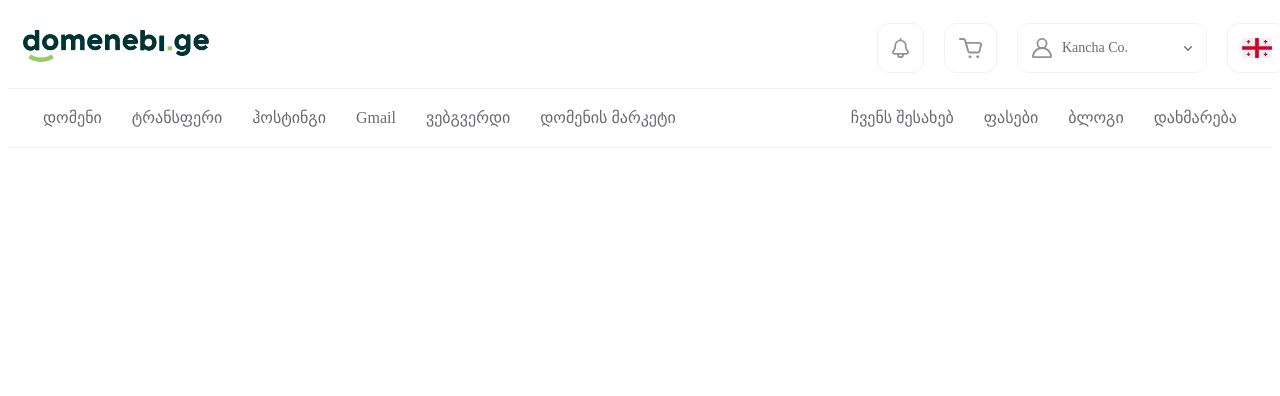
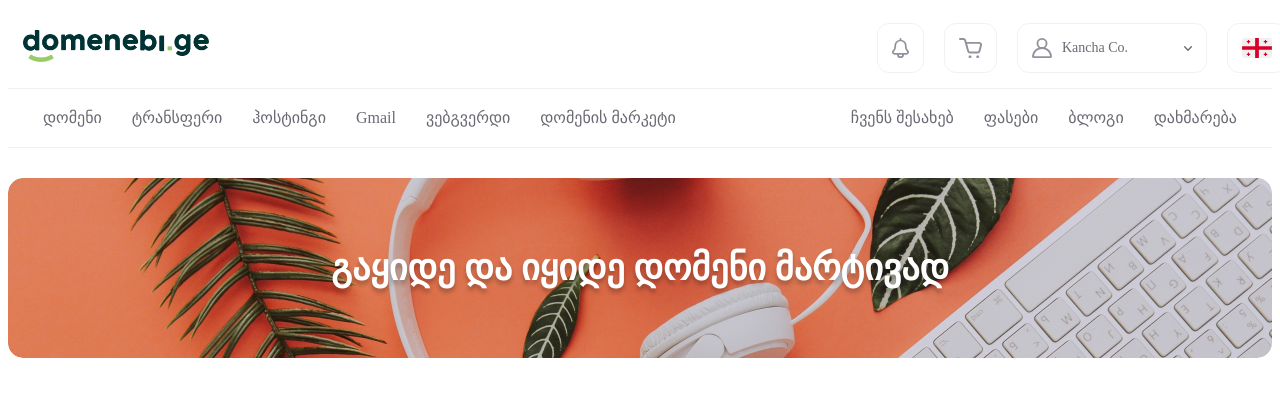
Before and after one commit to Erekle98/domenebi, a Next.js app: page / in a window 1280 px wide. Shown: the top 396 px of the page. Built offline with nearby package versions, Linux system fonts and the light colour scheme.

Commit message:
Add slogan

```diff
--- /dev/null
+++ b/src/components/Slogan/Slogan.tsx
@@ -0,0 +1,12 @@
+import React from "react";
+import SloganStyles from "@/styles/components/Slogan.module.scss";
+
+const Slogan: React.FC = () => {
+  return (
+    <div className={SloganStyles.slogan}>
+      <h1>გაყიდე და იყიდე დომენი მარტივად</h1>
+    </div>
+  );
+};
+
+export default Slogan;
--- /dev/null
+++ b/src/components/Slogan/index.ts
@@ -0,0 +1 @@
+export { default } from "./Slogan";
--- a/src/pages/index.tsx
+++ b/src/pages/index.tsx
@@ -2,6 +2,7 @@ import Head from "next/head";
 
 import Header from "@/components/Header";
 import NavBar from "@/components/NavBar";
+import Slogan from "@/components/Slogan";
 
 export default function Home() {
   return (
@@ -14,6 +15,7 @@ export default function Home() {
       <div className="main">
         <Header />
         <NavBar />
+        <Slogan />
       </div>
     </>
   );
--- a/src/styles/_variables.scss
+++ b/src/styles/_variables.scss
@@ -5,6 +5,7 @@ $color-border: #f1f1f5;
 $color-white: #ffffff;
 $color-dark-gray: #696974;
 $color-shadow-black: #00000005;
+$color-background-black: #0000004d;
 
 // Fonts
 
--- /dev/null
+++ b/src/styles/components/Slogan.module.scss
@@ -0,0 +1,22 @@
+@import "mixins";
+
+.slogan {
+  @include container();
+  @include flexBox-center();
+  height: 180px;
+  margin-top: 30px;
+  margin-bottom: 40px;
+  border-radius: 15px;
+  background: #0000004d 0% 0% no-repeat padding-box;
+  background-image: url("/images/shutterstock@2x.png");
+  background-repeat: no-repeat;
+  background-size: cover;
+  h1 {
+    font-family: $font-family-medium;
+    font-size: 36px;
+    line-height: 42px;
+    color: $color-white;
+    text-align: center;
+    text-shadow: 0px 4px 4px rgba(0, 0, 0, 0.25);
+  }
+}
```
